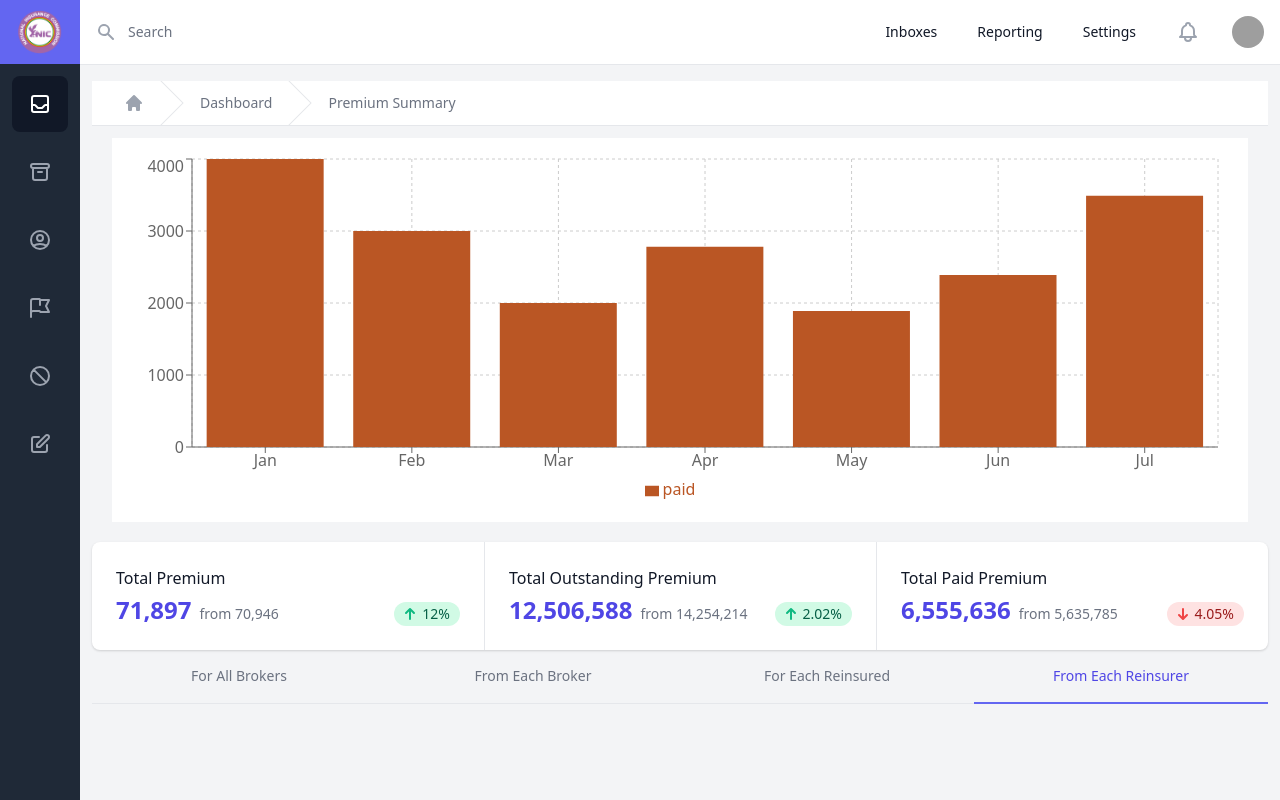
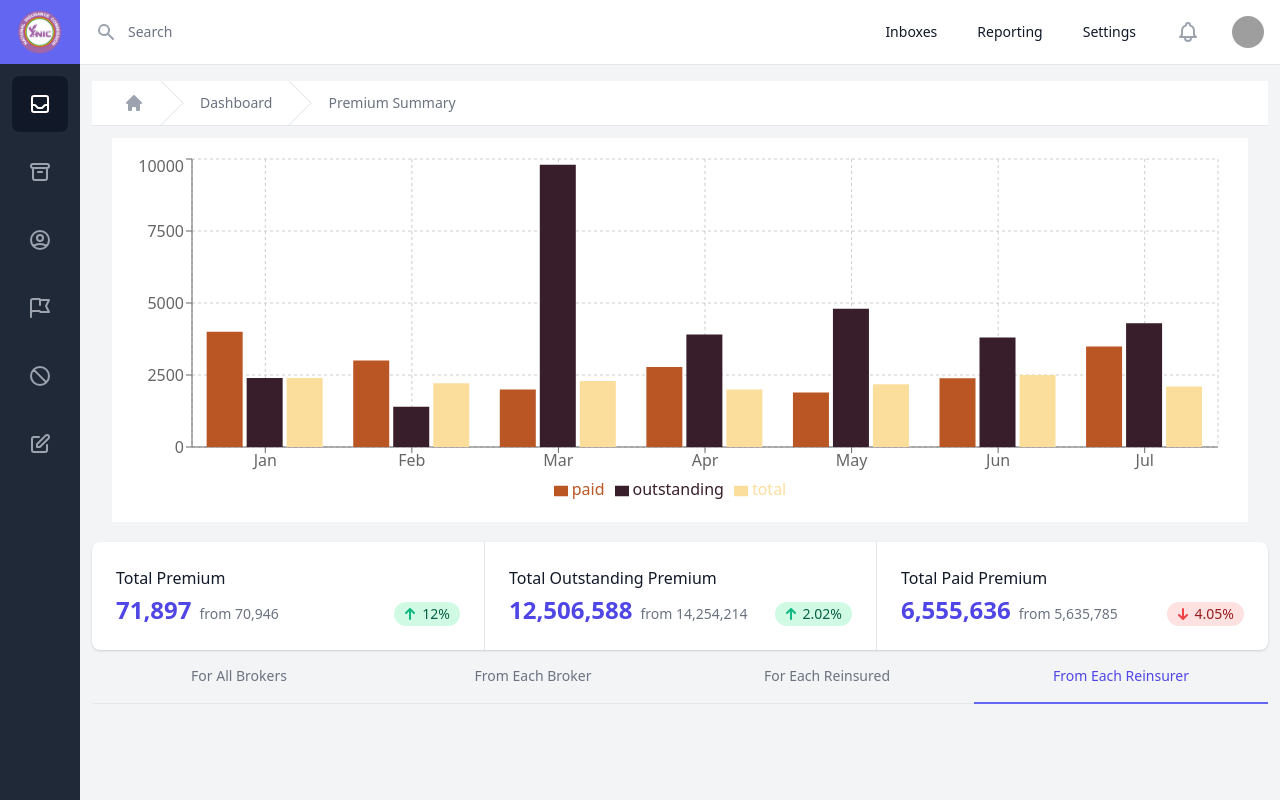
Before and after one commit to Khoby-790/template-nic, a React (Create React App) app: page /premium in a window 1280 px wide. Built offline with nearby package versions, Linux system fonts and the light colour scheme; grey boxes are pictures that could not be loaded.

Commit message:
--- Auto-Git Commit ---

```diff
--- a/src/pages/PremiumExpansion/PremiumExpansion.tsx
+++ b/src/pages/PremiumExpansion/PremiumExpansion.tsx
@@ -52,7 +52,7 @@ const data = [
     },
 ];
 
-const bars = [{ name: "paid", color: "#BA5624" }]
+const bars = [{ name: "paid", color: "#BA5624" }, { name: "outstanding", color: "#381D2A" }, { name: "total", color: "#FCDE9C" }]
 
 const inActive = "border-transparent text-gray-500 hover:text-gray-700 hover:border-gray-300 w-1/4 py-4 px-1 text-center border-b-2 font-medium text-sm";
 const active = "border-indigo-500 text-indigo-600 w-1/4 py-4 px-1 text-center border-b-2 font-medium text-sm";
```
